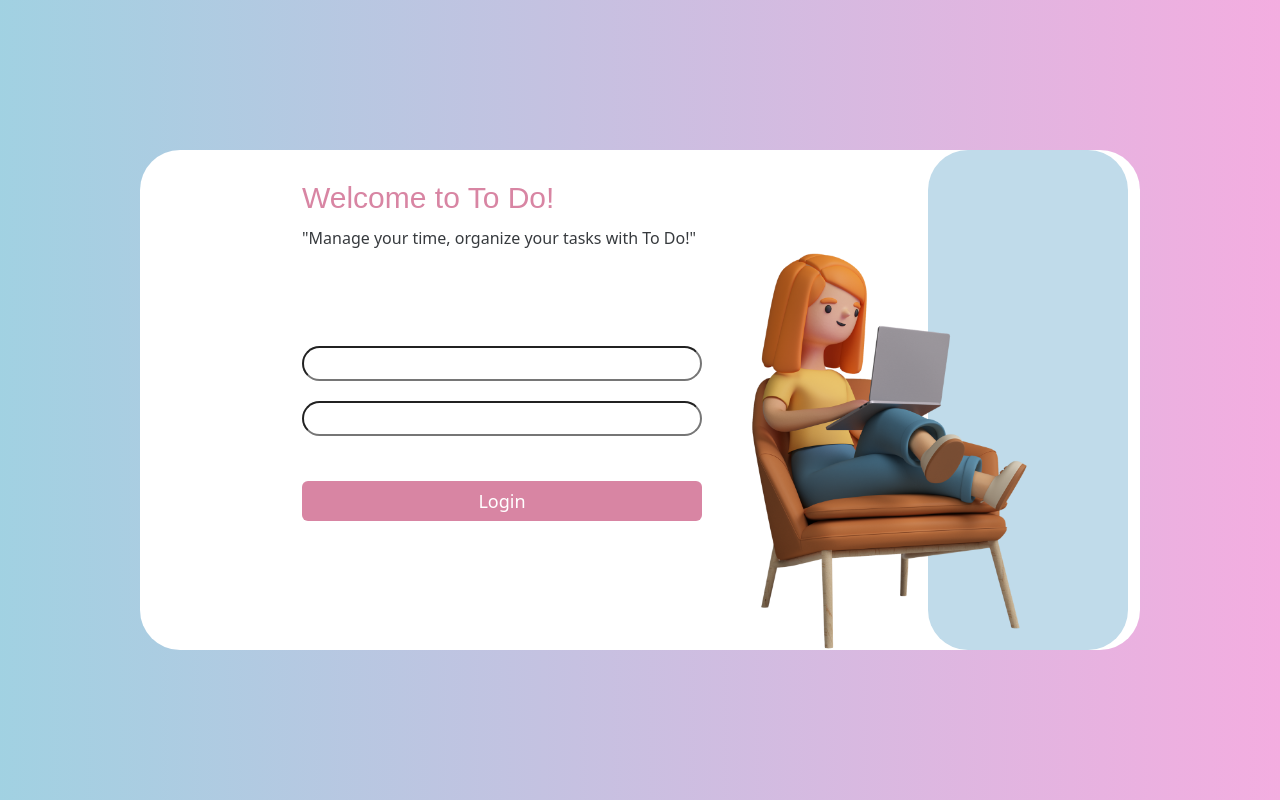
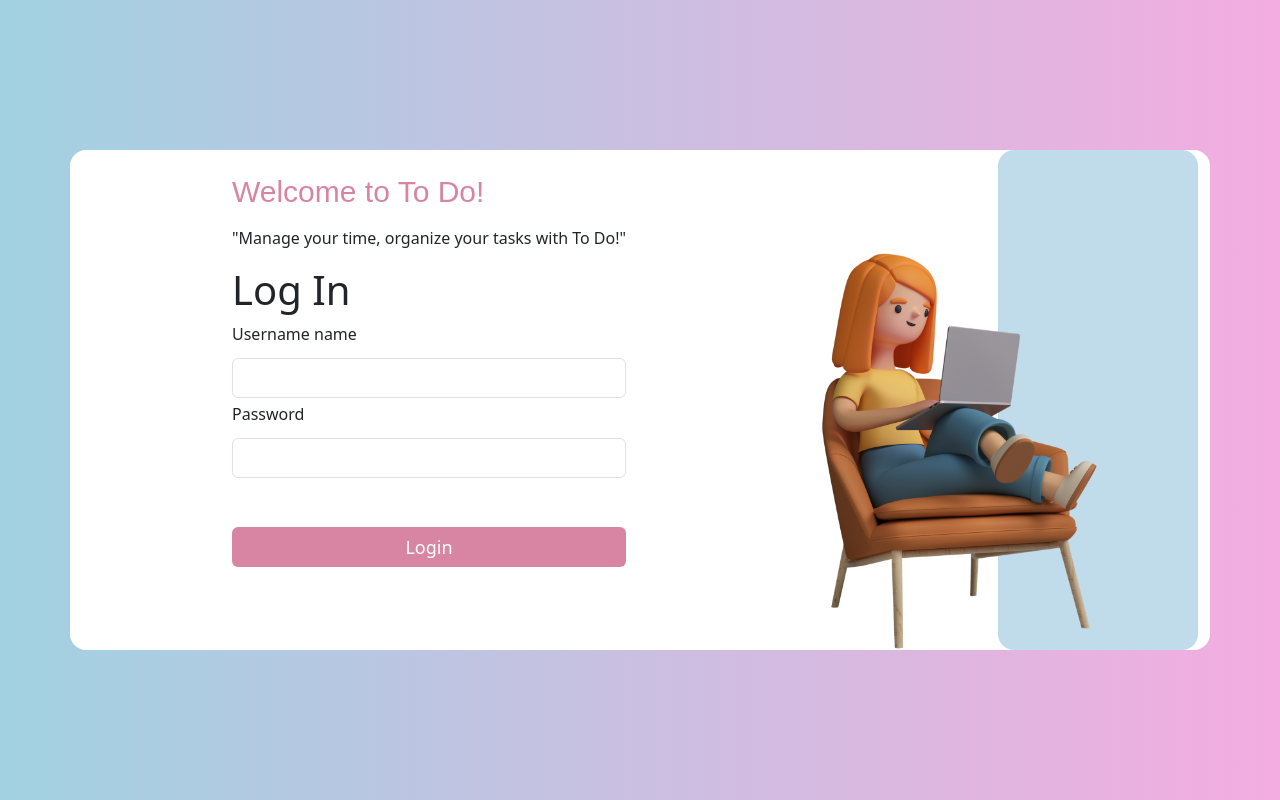
Before and after one commit to huseyinbagator/react-demo-todo-app, a React (Create React App) app: page / in a window 1280 px wide. Built offline with nearby package versions, Linux system fonts and the light colour scheme.

Commit message:
loginpage-react-bootstrap

```diff
--- a/src/App.css
+++ b/src/App.css
@@ -104,22 +104,10 @@ input {
     rgba(0, 131, 176, 0.37) 0%,
     rgba(219, 0, 158, 0.32) 100%
   );
-  display: flex;
-  align-items: center;
-  justify-content: center;
 }
-.container {
-  display: flex;
-  justify-content: space-between;
-  width: 1000px;
-  height: 500px;
-  flex-shrink: 0;
-  border-radius: 40px;
-  background: #fff;
-}
+
 .left {
   position: relative;
-  border-radius: 40px;
   background: #c0dbea;
   height: 500px;
   width: 200px;
@@ -134,31 +122,11 @@ input {
   margin-left: 150px;
 }
 .h2title {
-  margin-top: 30px;
   color: #d885a3;
   font-size: 30px;
   font-family: Arial, Helvetica, sans-serif;
 }
-.ptitle {
-  margin-top: 10px;
-  opacity: 0.9;
-}
-.h1title {
-  margin-top: 20px;
-}
-.formLogin {
-  display: flex;
-  flex-direction: column;
-}
-.inpt {
-  height: 35px;
-  margin-top: 20px;
-}
-.buttonLog {
-  display: flex;
-  flex-direction: column;
-  margin-top: 20px;
-}
+
 .btn {
   margin-top: 25px;
   height: 40px;
@@ -175,11 +143,3 @@ input {
   background-color: #fff;
   border: 1px solid #d885a3;
 }
-.google {
-  display: flex;
-  justify-content: center;
-  align-items: center;
-  background-color: #fff;
-  border: 1px solid rgba(0, 0, 0, 0.543);
-  transition: all 0.5s ease-in-out;
-}
--- a/src/pages/LoginPage.js
+++ b/src/pages/LoginPage.js
@@ -1,6 +1,9 @@
 import React, { useState, useEffect } from "react";
 import image from "../images/image-1.png";
 import { useNavigate } from "react-router-dom";
+import Button from "react-bootstrap/Button";
+import Container from "react-bootstrap/Container";
+import Form from "react-bootstrap/Form";
 
 function Login() {
   const [Username, setUsername] = useState("");
@@ -33,35 +36,44 @@ function Login() {
   }, [navigate]);
 
   return (
-    <div className="LoginPage">
-      <div className="container">
+    <div className="LoginPage d-flex  justify-content-center align-items-center">
+      <Container className=" d-flex justify-content-between bg-white rounded-4">
         <div className="right">
-          <h2 className="h2title">Welcome to To Do!</h2>
-          <p className="ptitle">
+          <h2 className="h2title mt-4">Welcome to To Do!</h2>
+          <p className="mt-3">
             "Manage your time, organize your tasks with To Do!"
           </p>
-          <h1 className="h1title">Log In</h1>
+          <h1 className="mt-3 text-dark">Log In</h1>
 
-          <form className="formLogin" onSubmit={handleLogin}>
-            <input
+          <Form className="d-flex flex-column" onSubmit={handleLogin}>
+            <Form.Group>
+              <Form.Label>Username name</Form.Label>
+              <Form.Control
                 type="text"
-              className="inpt"
+                className=" mt-1 mb-1"
                 onChange={handleUsernameChange}
               />
-            <input
-              className="inpt"
+            </Form.Group>
+            <Form.Group>
+              <Form.Label>Password</Form.Label>
+              <Form.Control
+                className=" mt-1"
                 type="password"
                 onChange={handlePasswordChange}
               />
-            <div className="buttonLog">
-              <button className="btn log">Login</button>
+            </Form.Group>
+
+            <div className="d-flex flex-column mt-4 ">
+              <Button className="btn log mb-4" type="submit">
+                Login
+              </Button>
             </div>
-          </form>
+          </Form>
         </div>
-        <div className="left">
+        <div className="left rounded-4 d-none d-lg-block">
           <img className="image" alt="Image" src={image} />
         </div>
-      </div>
+      </Container>
     </div>
   );
 }
```
Lines whose indentation alone changed are shown as unchanged.
